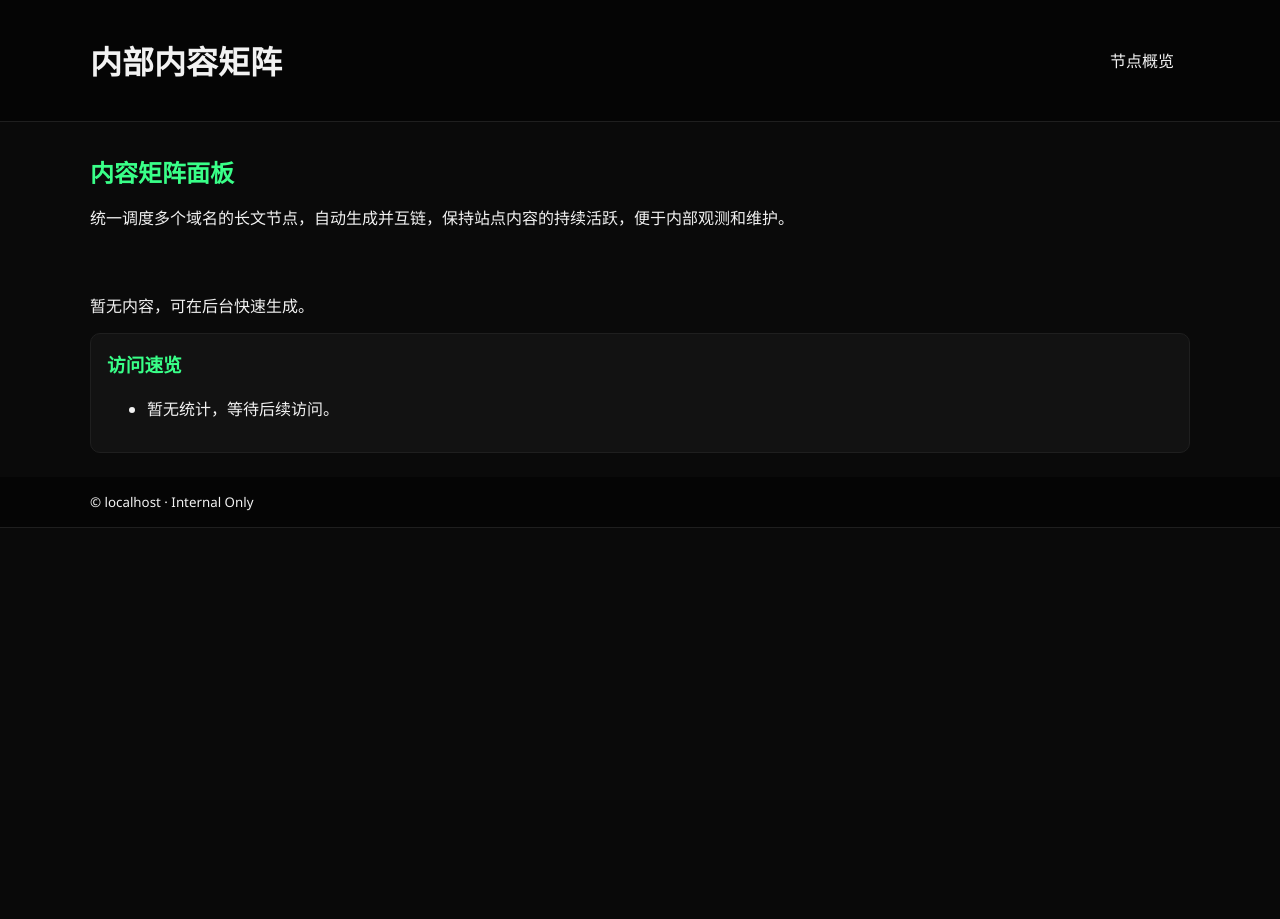
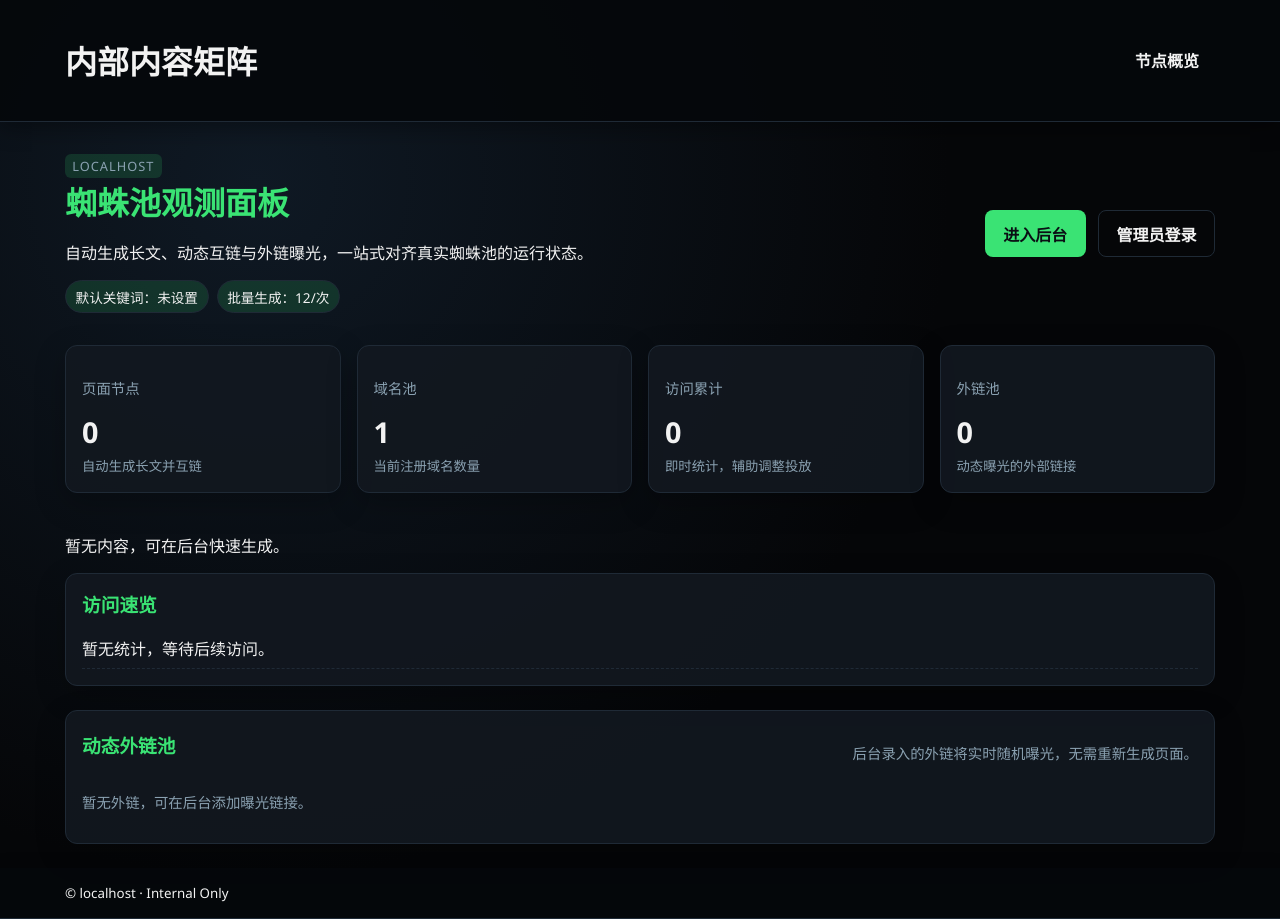
Before and after one commit to wendaochangsheng/Spider_Pool, a Flask app: page / in a window 1280 px wide. Before the commit the page ends 528 px from the top, so only its background shows below. Run offline with Flask 3, Linux system fonts and the light colour scheme.

Commit message:
Enhance UI and AI generation handling

```diff
--- a/spiderpool/storage.py
+++ b/spiderpool/storage.py
@@ -12,6 +12,7 @@ DEFAULT_DATA = {
     "external_links": [],
     "pages": {},
     "view_stats": {},
+    "ai_logs": [],
     "settings": {
         "auto_page_count": 12,
         "default_keywords": [],
@@ -59,3 +60,18 @@ def record_view(slug: str) -> None:
         stats[slug] = stats.get(slug, 0) + 1
 
     update_data(_mutate)
+
+
+def record_ai_event(message: str, *, level: str = "info", meta: Dict[str, Any] | None = None) -> None:
+    def _mutate(payload: Dict[str, Any]) -> None:
+        logs = payload.setdefault("ai_logs", [])
+        entry = {
+            "message": message,
+            "level": level,
+            "meta": meta or {},
+            "timestamp": __import__("datetime").datetime.utcnow().isoformat() + "Z",
+        }
+        logs.append(entry)
+        payload["ai_logs"] = logs[-50:]
+
+    update_data(_mutate)
--- a/static/css/style.css
+++ b/static/css/style.css
@@ -1,9 +1,11 @@
 :root {
-  --bg: #0a0a0a;
-  --panel: #121212;
-  --accent: #39ff88;
+  --bg: radial-gradient(circle at 20% 20%, #0f1924, #050608 55%);
+  --panel: rgba(18, 24, 32, 0.9);
+  --accent: #3ae374;
+  --accent-soft: rgba(58, 227, 116, 0.15);
   --text: #f2f2f2;
-  --muted: #888;
+  --muted: #8aa1b1;
+  --border: #1f2a36;
 }
 
 * { box-sizing: border-box; }
@@ -12,39 +14,68 @@ body {
   font-family: 'Segoe UI', system-ui, -apple-system, BlinkMacSystemFont, sans-serif;
   background: var(--bg);
   color: var(--text);
+  min-height: 100vh;
 }
 
-.wrapper { width: min(1100px, 90%); margin: auto; }
+a { color: var(--accent); }
+
+.wrapper { width: min(1150px, 92%); margin: auto; }
 .site-header, .site-footer {
-  background: #050505;
-  border-bottom: 1px solid #1f1f1f;
+  background: rgba(5, 7, 10, 0.9);
+  border-bottom: 1px solid var(--border);
+  box-shadow: 0 6px 20px rgba(0,0,0,0.35);
 }
 .site-header .wrapper,
-.site-footer .wrapper { display: flex; align-items: center; justify-content: space-between; padding: 1rem 0; }
-.site-header a { color: var(--text); text-decoration: none; margin-right: 1rem; }
+.site-footer .wrapper { display: flex; align-items: center; justify-content: space-between; padding: 1rem 0; gap: 1rem; }
+.site-header a { color: var(--text); text-decoration: none; margin-right: 1rem; font-weight: 600; }
 
-.hero { padding: 2rem 0; }
-.hero h2 { margin: 0 0 0.5rem; color: var(--accent); }
+.hero { padding: 2rem 0; display: flex; justify-content: space-between; align-items: center; gap: 1.5rem; flex-wrap: wrap; }
+.hero h2 { margin: 0 0 0.5rem; color: var(--accent); font-size: 2rem; }
+.hero .label { margin: 0; text-transform: uppercase; letter-spacing: .08em; font-size: .8rem; color: var(--muted); }
+.badges { display: flex; gap: .5rem; flex-wrap: wrap; margin-top: .5rem; }
+.badges span { padding: .35rem .6rem; border-radius: 999px; background: var(--accent-soft); color: var(--text); border: 1px solid var(--border); font-size: .85rem; }
+.hero-actions { display: flex; gap: .75rem; flex-wrap: wrap; }
 
-.grid { display: grid; grid-template-columns: repeat(auto-fit, minmax(240px, 1fr)); gap: 1rem; }
-.card { background: var(--panel); padding: 1rem; border: 1px solid #1f1f1f; border-radius: 10px; }
-.card h3 { margin-top: 0; }
+.button { display: inline-flex; align-items: center; justify-content: center; padding: .65rem 1.1rem; border-radius: 8px; text-decoration: none; background: var(--accent); color: #0a0f14; font-weight: 700; border: 1px solid transparent; }
+.button.ghost { background: transparent; color: var(--text); border-color: var(--border); }
+
+.summary-grid { display: grid; grid-template-columns: repeat(auto-fit, minmax(220px, 1fr)); gap: 1rem; margin-bottom: 1.5rem; }
+.stat-card { background: var(--panel); padding: 1rem; border-radius: 12px; border: 1px solid var(--border); box-shadow: 0 10px 30px rgba(0,0,0,0.25); }
+.stat-card strong { font-size: 1.8rem; display: block; margin: .2rem 0; }
+.stat-card small { color: var(--muted); }
+
+.grid { display: grid; grid-template-columns: repeat(auto-fit, minmax(260px, 1fr)); gap: 1rem; }
+.card { background: var(--panel); padding: 1rem; border: 1px solid var(--border); border-radius: 12px; box-shadow: 0 10px 30px rgba(0,0,0,0.22); }
+.card h3 { margin-top: .4rem; }
 .card a { color: var(--accent); text-decoration: none; }
 .card .meta { color: var(--muted); font-size: 0.85rem; margin-top: .5rem; }
+.card-header { display: flex; align-items: center; justify-content: space-between; gap: .5rem; }
+.chip { padding: .25rem .5rem; border-radius: 6px; background: var(--accent-soft); color: var(--text); font-size: .8rem; border: 1px solid var(--border); }
 
-.panel { background: var(--panel); padding: 1rem; border-radius: 10px; border: 1px solid #1f1f1f; margin-bottom: 1.5rem; }
+.panel { background: var(--panel); padding: 1rem; border-radius: 12px; border: 1px solid var(--border); margin-bottom: 1.5rem; box-shadow: 0 10px 30px rgba(0,0,0,0.22); }
 .panel h2, .panel h3 { margin-top: 0; color: var(--accent); }
 .panel form { display: flex; flex-direction: column; gap: .75rem; margin-bottom: 1rem; }
-.panel input, .panel button { padding: .6rem .8rem; border-radius: 6px; border: 1px solid #1f1f1f; background: #050505; color: var(--text); }
+.panel input, .panel button { padding: .6rem .8rem; border-radius: 8px; border: 1px solid var(--border); background: #0b1118; color: var(--text); }
 .panel button { background: var(--accent); color: #0b0b0b; font-weight: bold; border: none; cursor: pointer; }
 .panel button.link { background: transparent; color: var(--accent); border: none; padding: 0; }
 .panel button.warning { color: #ff6b6b; }
 .panel .list { list-style: none; margin: 0; padding: 0; display: flex; flex-direction: column; gap: .5rem; }
-.panel .list li { display: flex; justify-content: space-between; align-items: center; gap: .5rem; border-bottom: 1px dashed #1f1f1f; padding-bottom: .5rem; }
+.panel .list li { display: flex; justify-content: space-between; align-items: center; gap: .5rem; border-bottom: 1px dashed var(--border); padding-bottom: .5rem; }
 .panel .list form { margin: 0; flex-direction: row; gap: .5rem; }
-.log-window { background: #050505; border: 1px solid #1f1f1f; border-radius: 8px; padding: .75rem; max-height: 200px; overflow-y: auto; font-family: "JetBrains Mono", monospace, sans-serif; font-size: .85rem; }
+.panel-header { display: flex; align-items: flex-end; justify-content: space-between; gap: .5rem; }
+.link-grid { display: flex; flex-wrap: wrap; gap: .6rem; }
+.link-chip { padding: .5rem .8rem; border-radius: 999px; background: #0b1118; border: 1px solid var(--border); color: var(--text); text-decoration: none; transition: border-color .2s, transform .2s; }
+.link-chip:hover { border-color: var(--accent); transform: translateY(-1px); }
+
+.log-window { background: #0b1118; border: 1px solid var(--border); border-radius: 10px; padding: .75rem; max-height: 240px; overflow-y: auto; font-family: "JetBrains Mono", monospace, sans-serif; font-size: .85rem; }
 .log-entry { margin-bottom: .3rem; }
-.muted { color: var(--muted); font-size: .85rem; }
+.log-entry.error { color: #ff8585; }
+.log-entry.info { color: var(--text); }
+
+.muted { color: var(--muted); font-size: .9rem; }
+.muted.small { font-size: .8rem; }
+.label { padding: .2rem .45rem; border-radius: 6px; background: var(--accent-soft); display: inline-block; }
+.label.subtle { background: transparent; color: var(--muted); border: 1px solid var(--border); }
 
 .flash-group { display: flex; flex-direction: column; gap: .5rem; margin-bottom: 1rem; }
 .flash { padding: .75rem 1rem; border-radius: 8px; }
@@ -55,21 +86,24 @@ body {
 .page header h1 { margin-bottom: .3rem; }
 .page .excerpt { color: var(--muted); }
 .page .meta { color: var(--muted); font-size: .85rem; }
-.page h2 { color: var(--accent); }
+.page h2, .page h3 { color: var(--accent); }
 .page .related-links ul { list-style: none; padding-left: 0; }
 .page .related-links li { margin-bottom: .4rem; }
 .page .related-links a { color: var(--accent); }
+.related-live { margin-top: 1.25rem; padding: 1rem; border-radius: 10px; border: 1px dashed var(--border); background: #0b1118; }
 
 .table { display: flex; flex-direction: column; gap: .5rem; }
-.table .row { display: grid; grid-template-columns: 1.5fr 2fr .7fr 1fr; gap: .5rem; align-items: center; padding: .6rem; border-bottom: 1px solid #1f1f1f; }
+.table .row { display: grid; grid-template-columns: 1.5fr 2fr .7fr 1fr; gap: .5rem; align-items: center; padding: .6rem; border-bottom: 1px solid var(--border); }
 .table .row.head { font-weight: bold; background: #0f0f0f; }
 .table .row form { display: inline; }
 .table .row form button { padding: .3rem .4rem; }
 
 .admin-grid { display: grid; grid-template-columns: repeat(auto-fit, minmax(260px, 1fr)); gap: 1rem; }
 .narrow { max-width: 420px; margin: 0 auto; }
+.list.two-col { columns: 2; column-gap: 1rem; }
 
 @media (max-width: 720px) {
   .table .row { grid-template-columns: 1fr; }
   .panel .list li { flex-direction: column; align-items: flex-start; }
+  .list.two-col { columns: 1; }
 }
--- a/templates/index.html
+++ b/templates/index.html
@@ -2,12 +2,51 @@
 {% block title %}内容矩阵 · {{ host }}{% endblock %}
 {% block content %}
 <section class="hero">
-  <h2>内容矩阵面板</h2>
-  <p>统一调度多个域名的长文节点，自动生成并互链，保持站点内容的持续活跃，便于内部观测和维护。</p>
+  <div>
+    <p class="label">{{ host }}</p>
+    <h2>蜘蛛池观测面板</h2>
+    <p>自动生成长文、动态互链与外链曝光，一站式对齐真实蜘蛛池的运行状态。</p>
+    <div class="badges">
+      <span>默认关键词：{{ pool_settings.default_keywords | join(' · ') if pool_settings.default_keywords else '未设置' }}</span>
+      <span>批量生成：{{ pool_settings.auto_page_count or 12 }}/次</span>
+    </div>
+  </div>
+  <div class="hero-actions">
+    <a href="/admin" class="button">进入后台</a>
+    <a href="/admin/login" class="button ghost">管理员登录</a>
+  </div>
 </section>
+
+<section class="summary-grid">
+  <div class="stat-card">
+    <p class="muted">页面节点</p>
+    <strong>{{ page_total }}</strong>
+    <small>自动生成长文并互链</small>
+  </div>
+  <div class="stat-card">
+    <p class="muted">域名池</p>
+    <strong>{{ domain_list|length }}</strong>
+    <small>当前注册域名数量</small>
+  </div>
+  <div class="stat-card">
+    <p class="muted">访问累计</p>
+    <strong>{{ stats.values()|sum }}</strong>
+    <small>即时统计，辅助调整投放</small>
+  </div>
+  <div class="stat-card">
+    <p class="muted">外链池</p>
+    <strong>{{ external_links|length }}</strong>
+    <small>动态曝光的外部链接</small>
+  </div>
+</section>
+
 <section class="grid">
   {% for page in pages %}
     <article class="card">
+      <div class="card-header">
+        <p class="label subtle">{{ page.host }}</p>
+        <span class="chip">{{ page.generator or '模板' }}</span>
+      </div>
       <h3><a href="/p/{{ page.slug }}">{{ page.title or page.topic or page.slug }}</a></h3>
       <p>{{ page.excerpt or '动态内容节点' }}</p>
       <div class="meta">更新：{{ page.updated_at or '未知' }}</div>
@@ -16,9 +55,10 @@
     <p>暂无内容，可在后台快速生成。</p>
   {% endfor %}
 </section>
+
 <section class="panel">
   <h3>访问速览</h3>
-  <ul>
+  <ul class="list two-col">
     {% for slug, count in stats.items() %}
       <li><strong>{{ slug }}</strong> · {{ count }} 次访问</li>
     {% else %}
@@ -26,4 +66,18 @@
     {% endfor %}
   </ul>
 </section>
+
+<section class="panel">
+  <div class="panel-header">
+    <h3>动态外链池</h3>
+    <p class="muted">后台录入的外链将实时随机曝光，无需重新生成页面。</p>
+  </div>
+  <div class="link-grid">
+    {% for item in external_links %}
+      <a class="link-chip" href="{{ item.url }}" target="_blank" rel="nofollow noopener">{{ item.label }}</a>
+    {% else %}
+      <p class="muted">暂无外链，可在后台添加曝光链接。</p>
+    {% endfor %}
+  </div>
+</section>
 {% endblock %}
```
Also changed, not shown: spiderpool/app_factory.py (+19 -3 lines), spiderpool/content.py (+29 -10 lines), templates/admin/dashboard.html (+16 -0 lines), templates/page.html (+11 -0 lines).
